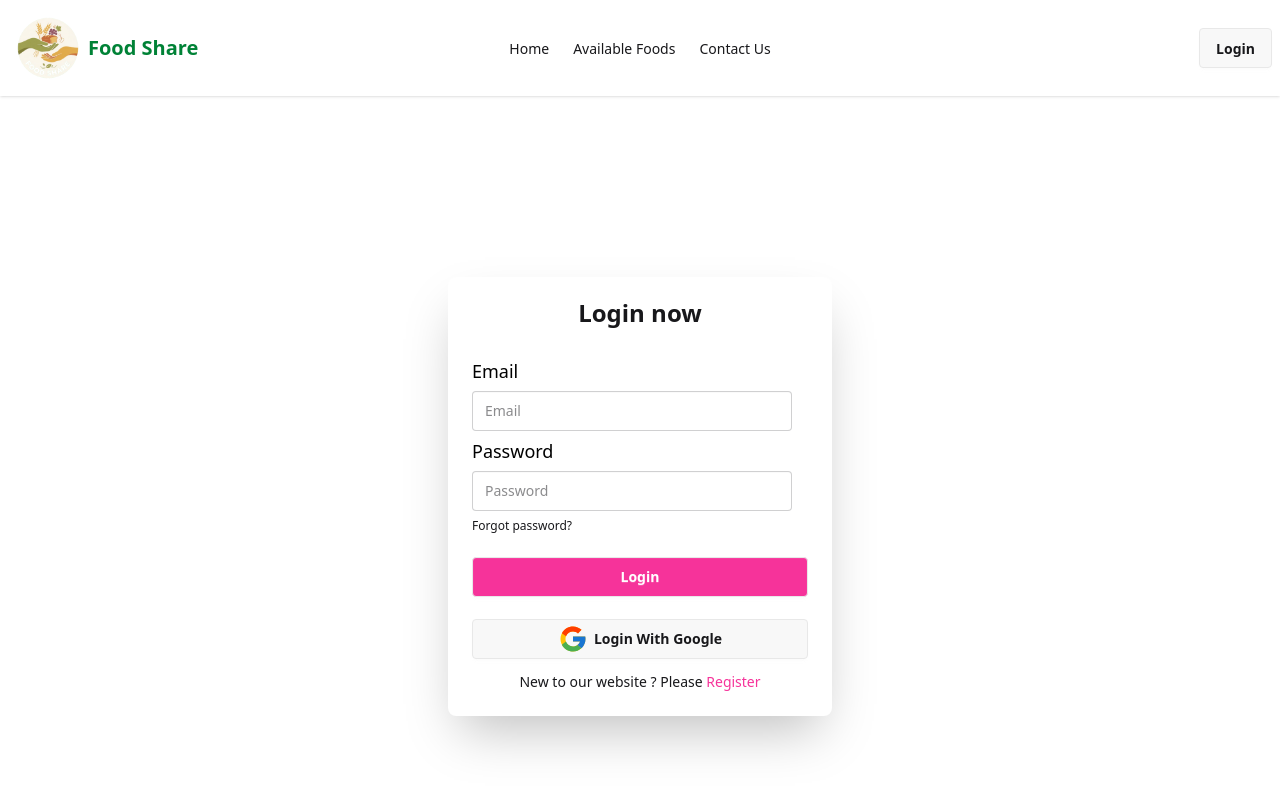
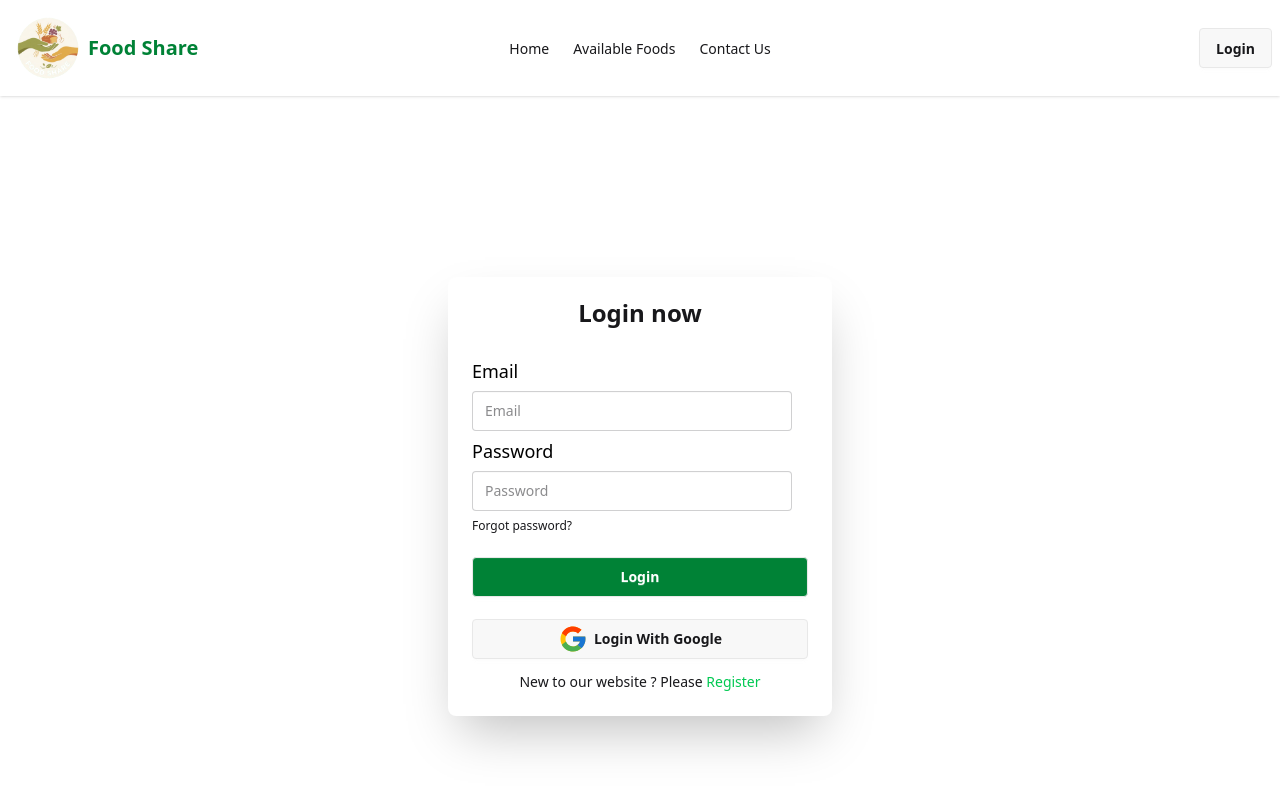
Before and after one commit to SiddiqurRahmanBD/assignment-10-client, a React (Vite) app: page /auth/login in a window 1280 px wide. Shown: the top 800 px of the page. Built offline with nearby package versions, Linux system fonts and the light colour scheme; no server answers.

Commit message:
Added Login Page

```diff
--- a/src/Pages/Login.jsx
+++ b/src/Pages/Login.jsx
@@ -98,7 +98,7 @@ const Login = () => {
                   {error && <p className="text-red-700 text-xs">{error}</p>}
                   <button
                     type="submit"
-                    className="btn bg-pink-500 text-white hover:bg-yellow-300 hover:text-black mt-4"
+                    className="btn bg-green-700 text-white hover:bg-yellow-300 hover:text-black mt-4"
                   >
                     Login
                   </button>
@@ -113,7 +113,7 @@ const Login = () => {
               <p className="text-center">
                 New to our website ? Please{" "}
                 <Link
-                  className="text-pink-500 hover:text-blue-500"
+                  className="text-green-500 hover:text-blue-500"
                   to="/auth/register"
                 >
                   Register
```
